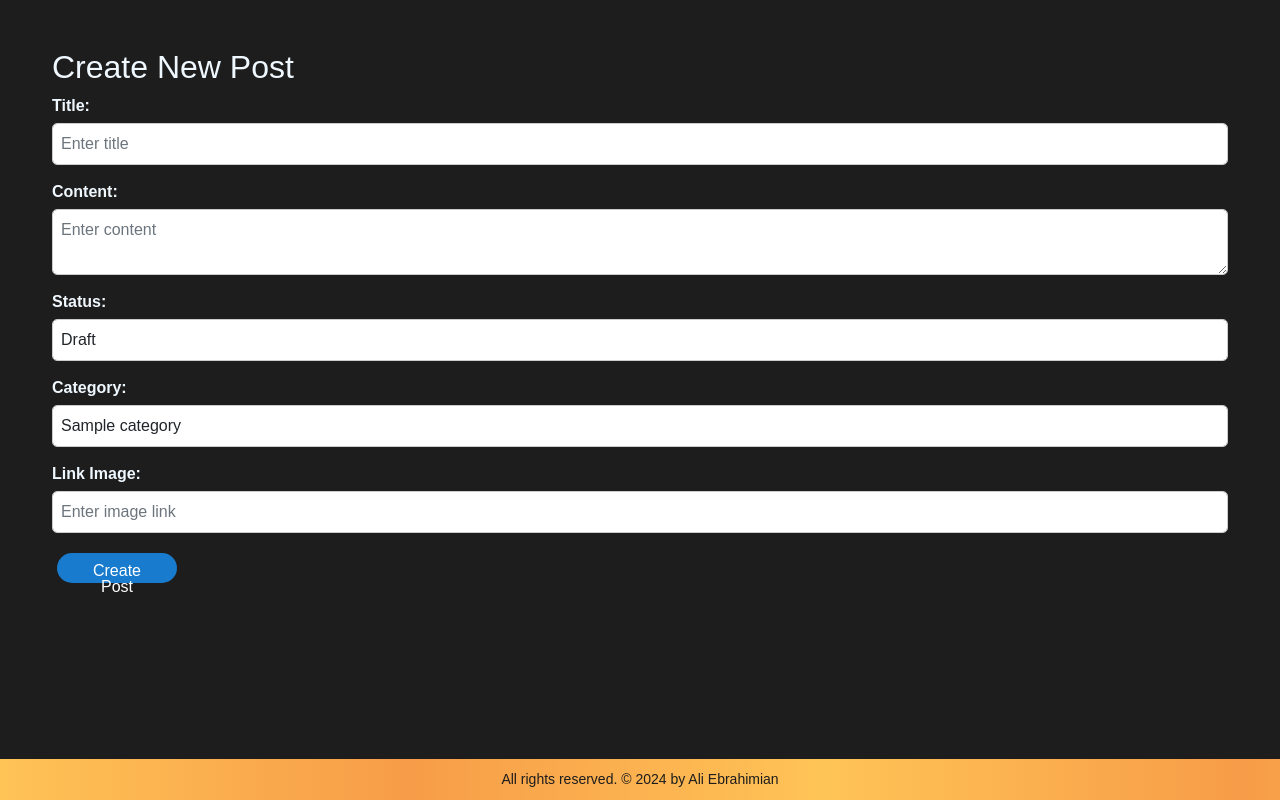
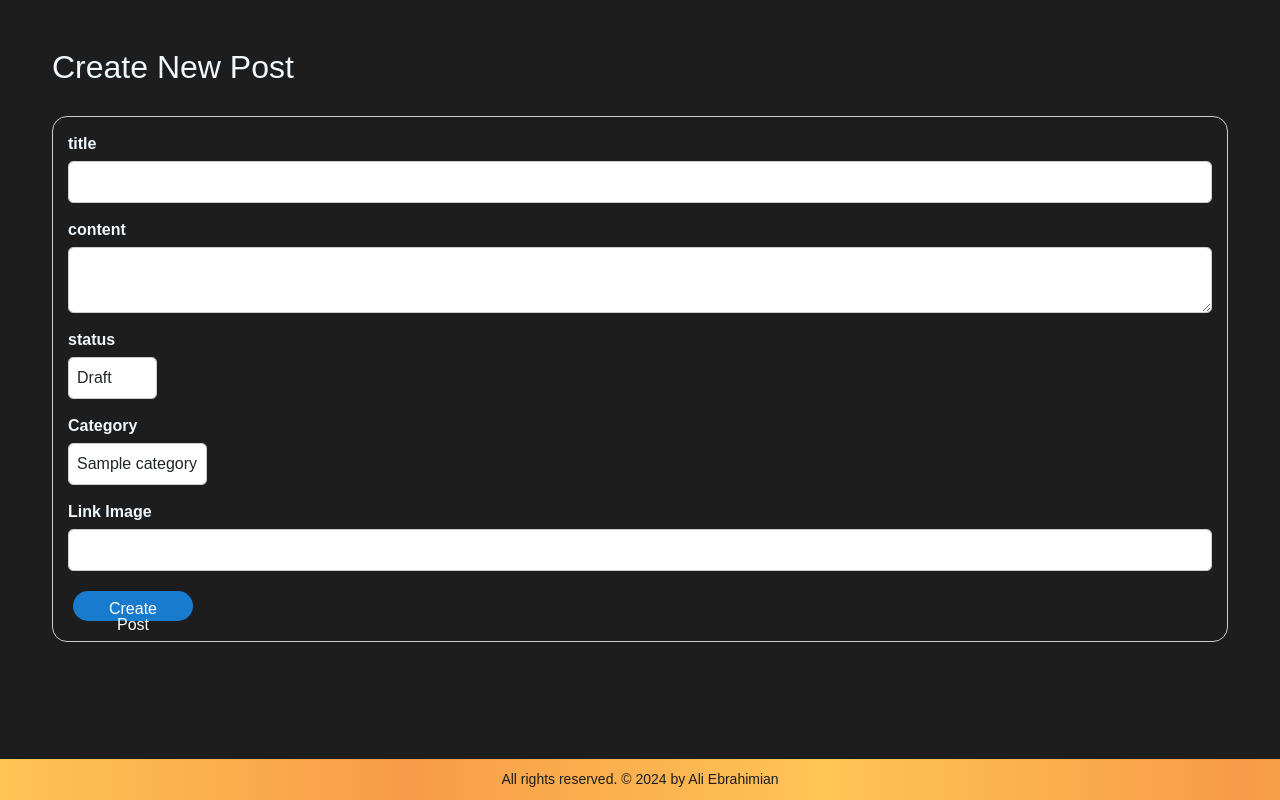
Before and after one commit to alie8096/personal-website, a Flask app: page /new-post in a window 1280 px wide. Run offline with Flask 3, Linux system fonts and the light colour scheme; a user stored in the database is signed in; tables that the repository leaves empty hold one stand-in row (values such as "Sample post"); some libraries are stand-ins or nearby versions.

Commit message:
Fix template and bug of saving linke image when create post

```diff
--- a/apps/blog/forms.py
+++ b/apps/blog/forms.py
@@ -47,7 +47,7 @@ class EditPostForm(EditNewPostForm):
         self.content.data = post.content
         self.status.data = post.status
         self.category.data = post.category.id
-        self.link_image = post.link_image
+        self.link_image.data = post.link_image
 
 
 
--- a/apps/blog/routes.py
+++ b/apps/blog/routes.py
@@ -171,8 +171,9 @@ def admin_posts_create():
     status = form.status.data
     author = current_user.id
     category_id = form.category.data
+    link_image = form.link_image.data  # Access link_image data
 
-    post = Post(title=title, content=content, status=status, author=author, category_id=category_id)
+    post = Post(title=title, content=content, status=status, author=author, category_id=category_id, link_image=link_image)
     db.session.add(post)
     db.session.commit()
 
@@ -180,6 +181,7 @@ def admin_posts_create():
     return redirect(url_for("admin_posts"))
 
   return render_template("admin_posts_create.html", title="Create Post", form=form, categories=Category.query.all())
+
 
 
 
--- a/apps/blog/templates/admin_posts_new.html
+++ b/apps/blog/templates/admin_posts_new.html
@@ -7,52 +7,36 @@ Create New Post
 {% block content %}
 <link rel="stylesheet" type="text/css" href="{{ url_for('static', filename='style.css') }}">
 
-<div class="posts-container">
-  {% for post in posts %}
-  <div class="post-box">
-    <h3>{{ post.title }}</h3>
-    <p>Category: {{ post.category.name }}</p>
-    <p>Status: {{ post.status }}</p>
-    <p>Date Posted: {{ post.date_posted }}</p>
-    <!-- <p><a href="{{ url_for('admin_posts', id=post.id, action='delete') }}">Delete</a></p> -->
-    <!-- <p><a href="{{ url_for('admin_posts', id=post.id, action='edit') }}">Edit</a></p> -->
-  </div>
-  {% endfor %}
-</div>
-
 <h2>Create New Post</h2>
-
+<div class="form-frame">
   <form method="post" action="{{ url_for('admin_posts_create') }}">
     {{ form.hidden_tag() }}
+
     <div class="form-group">
-    <label for="title">Title:</label>
-    <input type="text" id="title" name="title" class="form-control" placeholder="Enter title">
+      {{ form.title.label }} {{ form.title(size="100", class="form-control") }}
     </div>
     <div class="form-group">
-    <label for="content">Content:</label>
-    <textarea id="content" name="content" class="form-control" placeholder="Enter content"></textarea>
+      {{ form.content.label }} {{ form.content(class="form-control form-content") }}
     </div>
     <div class="form-group">
-    <label for="status">Status:</label>
-    <select id="status" name="status" class="form-control">
-      <option value="draft">Draft</option>
-      <option value="archived">Archived</option>
-      <option value="published">Published</option>
-      <option value="rejected">Rejected</option>
-    </select>
+      {{ form.status.label }} {{ form.status(class="form-control form-status") }}
     </div>
     <div class="form-group">
-    <label for="category">Category:</label>
-    <select id="category" name="category" class="form-control">
-      {% for category in categories %}
-      <option value="{{ category.id }}">{{ category.name }}</option>
-      {% endfor %}
-    </select>
+      {{ form.category.label }} {{ form.category(class="form-control form-category") }}
     </div>
     <div class="form-group">
-    <label for="link_image">Link Image:</label>
-    <input type="text" id="link_image" name="link_image" class="form-control" placeholder="Enter image link">
+      {{ form.link_image.label }} {{ form.link_image(size="100", class="form-control") }}
     </div>
     <button type="submit" class="btn btn-primary">Create Post</button>
   </form>
+
+  {% if form.errors %}
+  <ul class="errors">
+    {% for error in form.errors %}
+    <li>{{ error }}</li>
+    {% endfor %}
+  </ul>
+  {% endif %}
+</div>
+
 {% endblock %}
```
Also changed, not shown: apps/blog/templates/admin_post.html (+21 -23 lines). Lines whose indentation alone changed are shown as unchanged.
